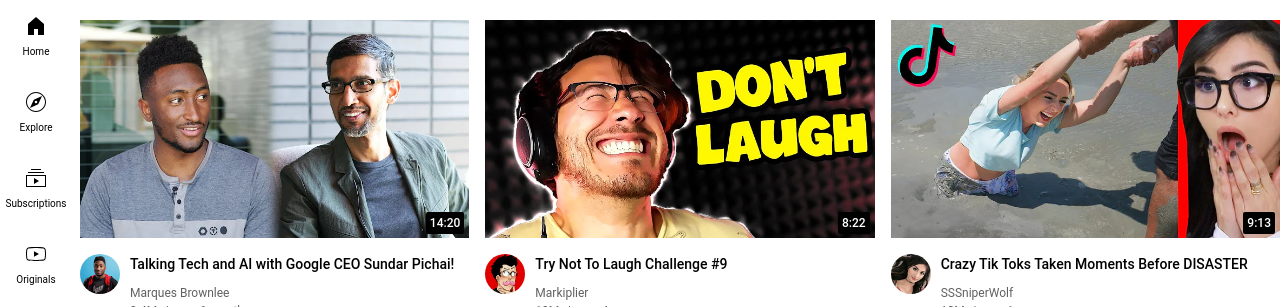
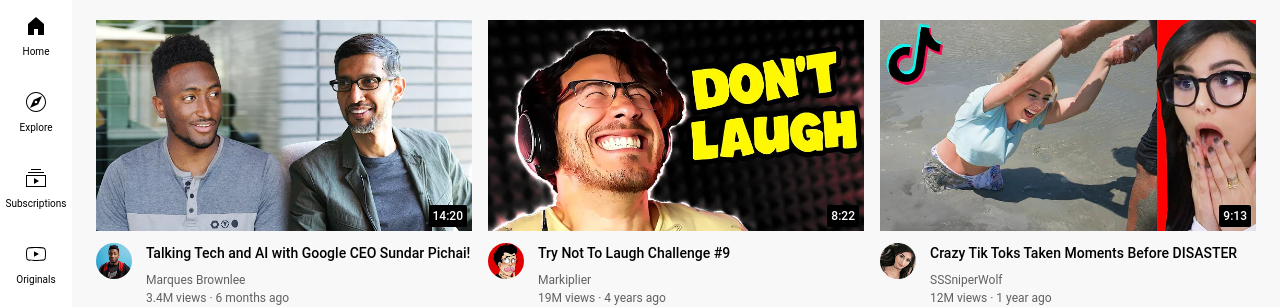
Before and after one commit to Basilalghandour/HTML-CSS, a plain HTML site: page Youtube.html in a window 1280 px wide. Shown: the part 60-367 px from the top of the page. Drawn offline with Linux system fonts and the light colour scheme.

Commit message:
done until hovers

```diff
--- a/Youtube.html
+++ b/Youtube.html
@@ -14,7 +14,9 @@
 body {
   margin: 0;
   padding-top: 80px;
-  padding-left: 80px;
+  padding-left: 96px;
+  padding-right: 24px;
+  background-color: rgb(248, 248, 248);
 }
 
 .header {
@@ -138,7 +140,7 @@
   font-size: 14px;
   font-weight: 500;
   line-height: 20px;
-  margin-bottom: 12px;
+  margin-bottom: 10px;
 }
 
 .video-info-grid {
@@ -147,12 +149,12 @@
 }
 
 .profile-picture {
-  width: 40px;
+  width: 36px;
   border-radius: 50px;
 }
 
 .thumbnail-row {
-  margin-bottom: 12px;
+  margin-bottom: 8px;
   position: relative;
 }
 
@@ -180,6 +182,7 @@
   left: 0;
   width: 72px;
   background-color: white;
+  z-index: 2000;
 }
 .video-time{
   background-color: black;
```
